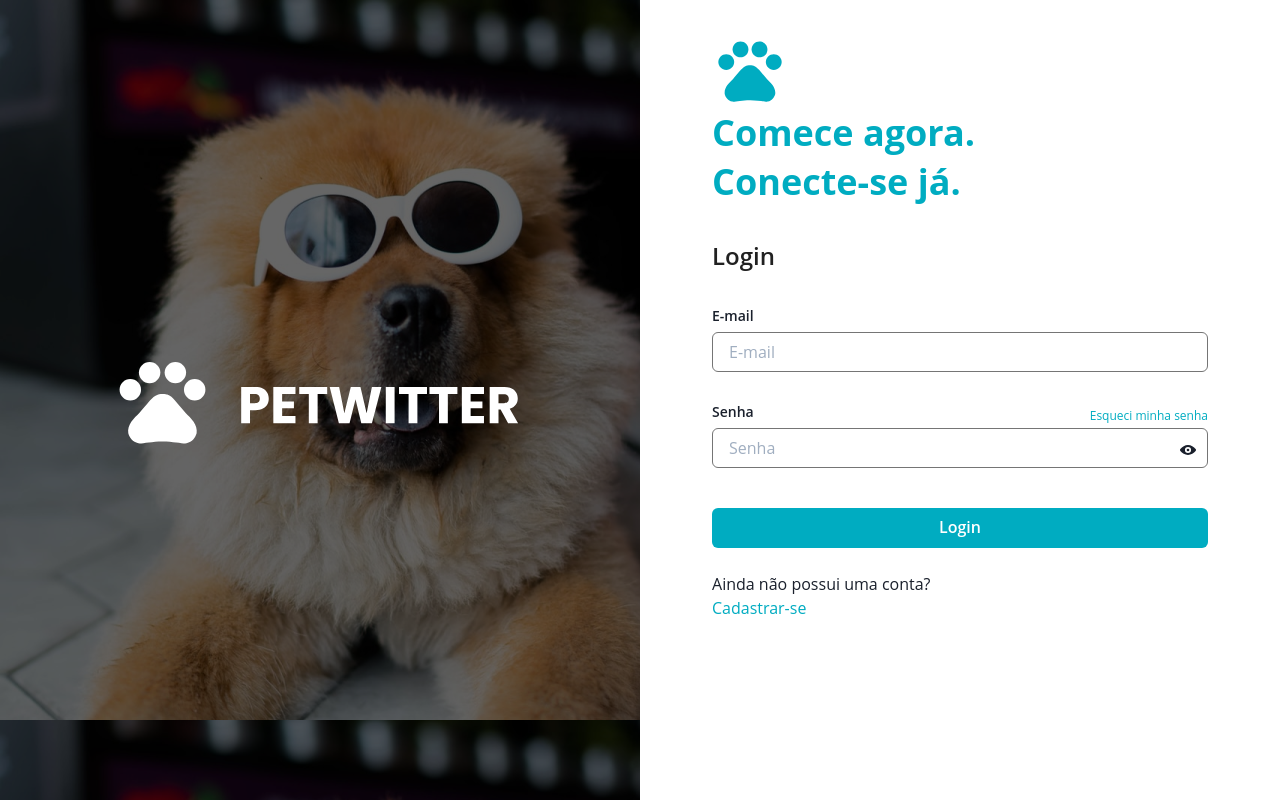
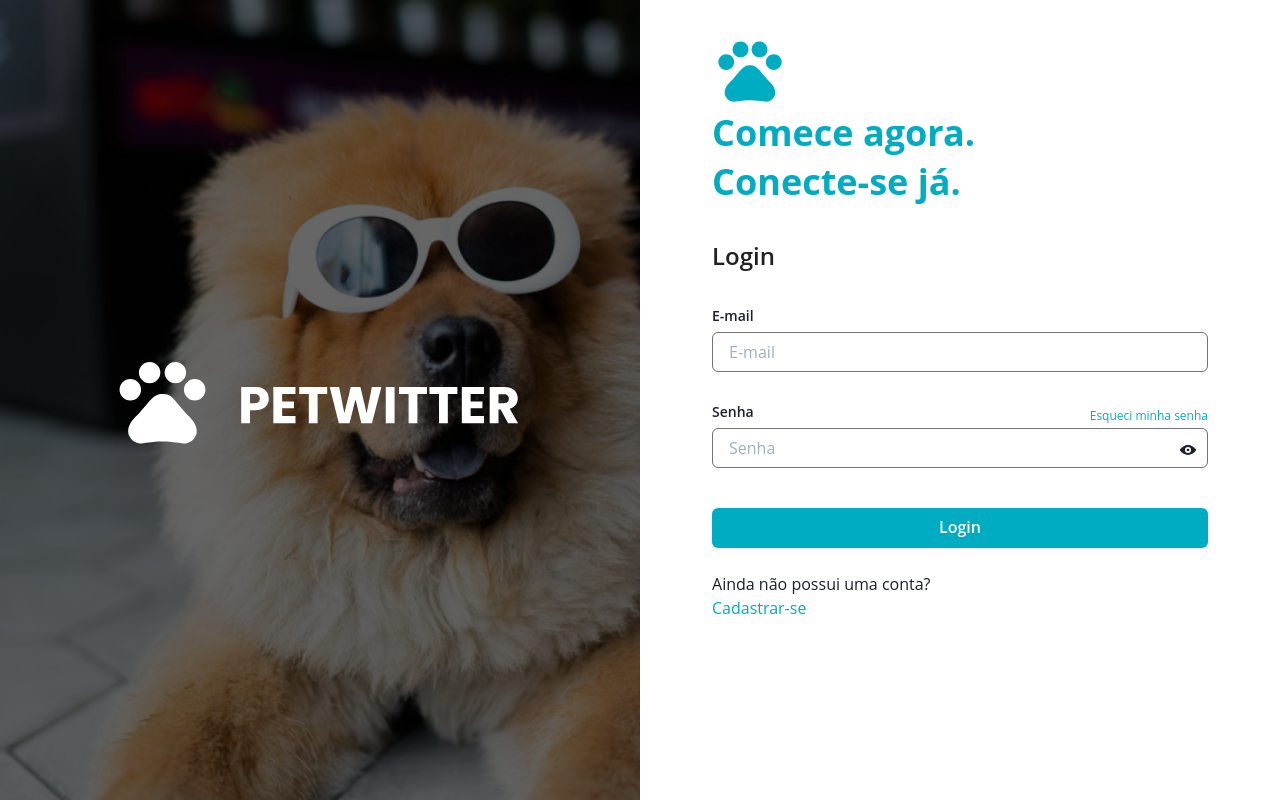
Before and after one commit to PauloHFS/petwitter-website, a React (Create React App) app: page /login in a window 1280 px wide. Built offline with nearby package versions, Linux system fonts and the light colour scheme; no server answers.

Commit message:
Arrumando o bg

```diff
--- a/src/routes/Login.jsx
+++ b/src/routes/Login.jsx
@@ -68,7 +68,8 @@ export const Login = () => {
         alignItems="center"
         minW="50vw"
         minH="100vh"
-        backgroundImage="url('/images/loginbglarge.png')"
+        bgImage="url('/images/loginbglarge.png')"
+        bgSize="cover"
       >
         <svg
           width="419"
--- a/src/routes/Signup.jsx
+++ b/src/routes/Signup.jsx
@@ -76,6 +76,7 @@ export const Signup = () => {
         minW="45vw"
         minH="100vh"
         backgroundImage="url('/images/loginbglarge.png')"
+        bgSize="cover"
       >
         <svg
           width="419"
```
